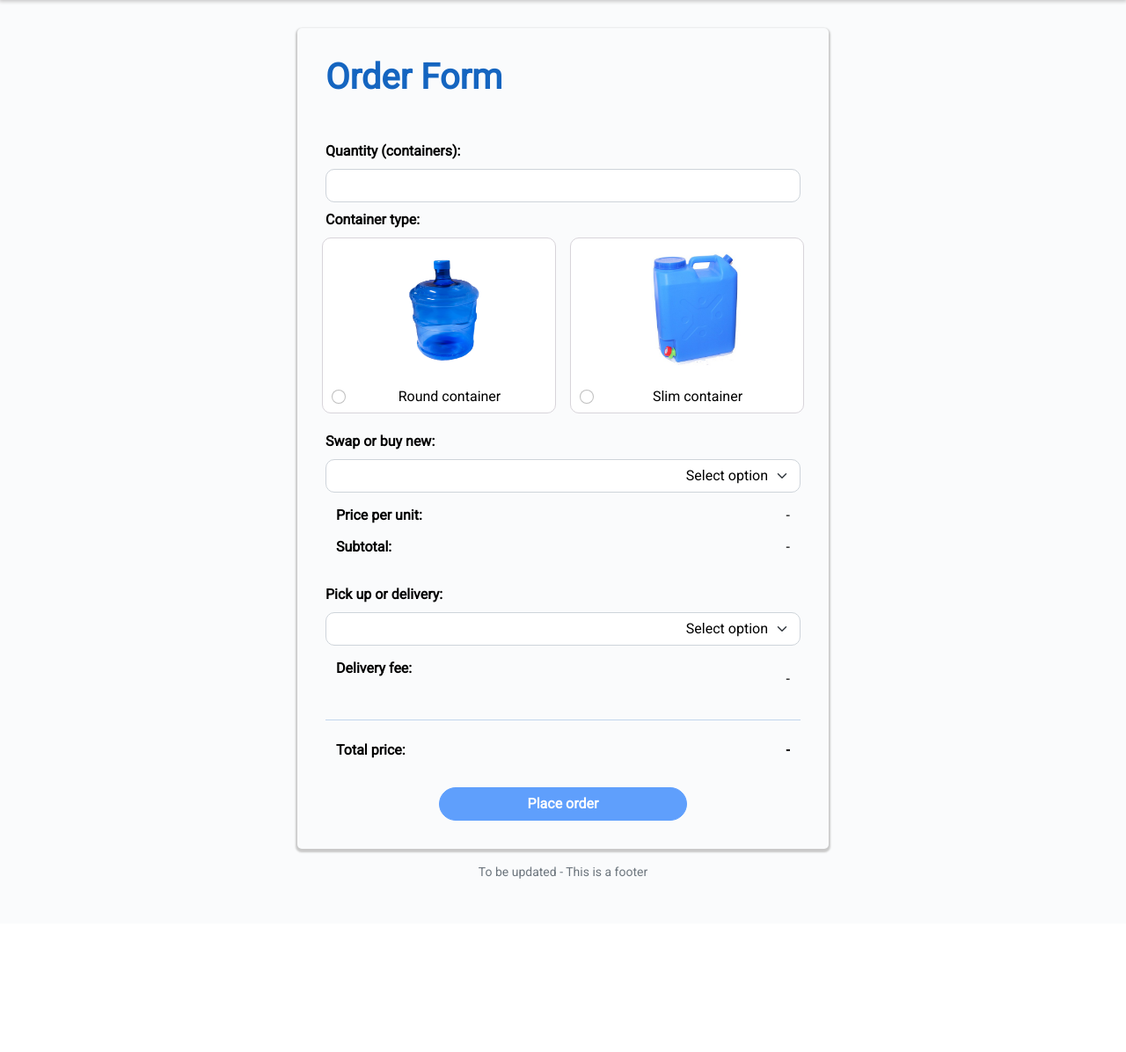
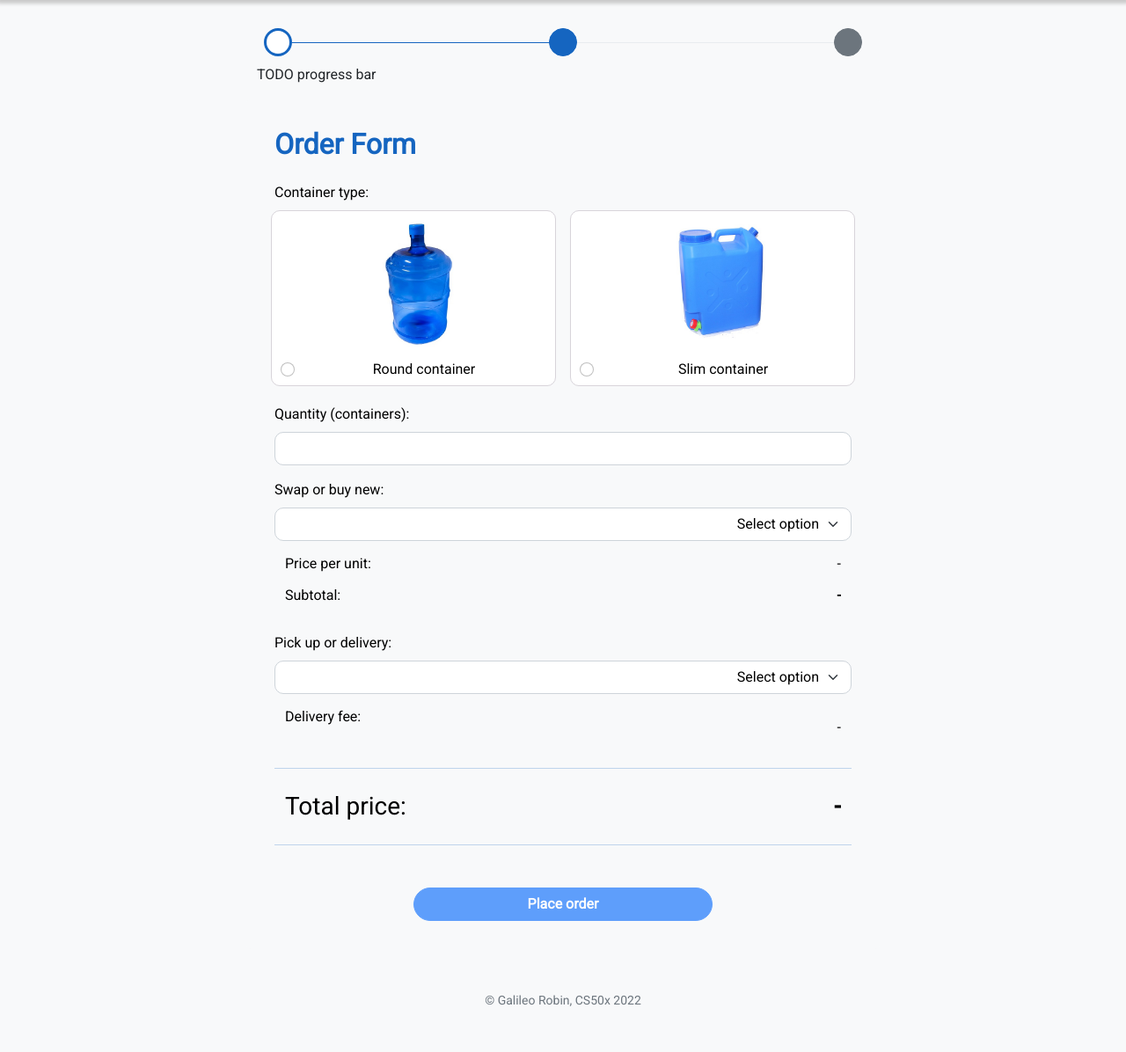
Before and after one commit to galileogenerobin/w10-final-project, a Flask app: page / in a window 1280 px wide. Shown: the part 74-1270 px from the top of the page at 88% size. Before the commit the page ends 1073 px from the top, so only its background shows below. Run offline with Flask 2, Linux system fonts and the light colour scheme; some libraries are stand-ins or nearby versions.

Commit message:
Index page updates
1. HTML - More UI updates / changes. Replaced type='submit' to type='button' in the form for more control on the execution.
2. CSS - styling changes to match UI updates
3. JS - refactored some code
4. Layout HTML - minor UI changes
5. Water OMS DB - dropped irrelevant tables, dropped 'cash' column in 'users' table

```diff
--- a/app.py
+++ b/app.py
@@ -16,9 +16,6 @@ app = Flask(__name__)
 
 # Ensure templates are auto-reloaded
 app.config["TEMPLATES_AUTO_RELOAD"] = True
-
-# Custom filter
-app.jinja_env.filters["php"] = php
 
 # Configure session to use filesystem (instead of signed cookies)
 app.config["SESSION_PERMANENT"] = False
@@ -54,11 +51,11 @@ def login():
 
         # Ensure username was submitted
         if not request.form.get("username"):
-            return apology("must provide username", 403)
+            return apology("must provide username", 400)
 
         # Ensure password was submitted
         elif not request.form.get("password"):
-            return apology("must provide password", 403)
+            return apology("must provide password", 400)
 
         # Query database for username
         rows = db.execute("SELECT * FROM users WHERE username = ?", request.form.get("username"))
--- a/static/index.js
+++ b/static/index.js
@@ -1,11 +1,9 @@
-let containerTypeElement;
 let containerType;
-let quantityElement;
 let quantity;
-let swapNewElement;
 let swapNew;
-let deliveryModeElement;
 let deliveryMode;
+let pricePerUnit = 0;
+let deliveryFee = 0;
 let pricePerUnitElement;
 let subtotalElement;
 let deliveryFeeElement;
@@ -18,10 +16,6 @@ const ORDER_TEXT_COLOR = 'rgb(40, 40, 40)';
 
 $(document).ready(function () {
     // Store elements into corresponding variables
-    deliveryModeElement = $('#delivery-mode');
-    containerTypeElement = $('#container-type');
-    quantityElement = $('#quantity');
-    swapNewElement = $('#swap-new');
     pricePerUnitElement = $('#price');
     subtotalElement = $('#subtotal');
     deliveryFeeElement = $('#delivery-fee');
@@ -43,7 +37,7 @@ $(document).ready(function () {
         updatePrices(quantity, deliveryMode, swapNew);
     });
 
-    quantityElement.change(function() {
+    $('#quantity').change(function() {
         quantity = this.value;
 
         // If user enters a negative value, reset to 0
@@ -55,36 +49,27 @@ $(document).ready(function () {
         updatePrices(quantity, deliveryMode, swapNew);
     })
 
-    deliveryModeElement.on('change', function() {
+    $('#delivery-mode').on('change', function() {
         deliveryMode = this.value;
-
-        deliveryModeElement.css('color', ORDER_TEXT_COLOR);
-
-        // console.log($('#delivery-address').disabled)
-        if (deliveryMode == 'Delivery') {
-            $('#delivery-address').prop('disabled', false);
-        } else {
-            $('#delivery-address').prop('disabled', true);
-        }
-        $('#sample-text').html(deliveryMode);
 
         updatePrices(quantity, deliveryMode, swapNew);
     });
 
-    swapNewElement.on('change', function() {
+    $('#swap-new').on('change', function() {
         swapNew = this.value;
 
-        swapNewElement.css('color', ORDER_TEXT_COLOR);
+        updatePrices(quantity, deliveryMode, swapNew);
+    });
 
-        updatePrices(quantity, deliveryMode, swapNew);
+    // Click listener for place order button
+    placeOrderBtn.click(function() {
+        logOrderDetails();
+        // $('#place-order-form').submit();
     });
 });
 
 // Compute the prices and update on screen
 function updatePrices(quantity = 0, deliveryMode, swapNew) {
-    let pricePerUnit = 0;
-    let deliveryFee = 0;
-
     // Check if all info is provided before enabling the submit button
     if ((quantity != 0) && containerType && deliveryMode && swapNew) {
         placeOrderBtn.prop('disabled', false);
@@ -108,20 +93,22 @@ function updatePrices(quantity = 0, deliveryMode, swapNew) {
         deliveryFee = 0;
     }
 
-    console.log(`quantity: ${quantity}, container: ${containerType}, swap or buy: ${swapNew}, pickup or delivery: ${deliveryMode}`)
-
     pricePerUnitElement.val(`${formatter.format(pricePerUnit)}`);
     deliveryFeeElement.val(`${formatter.format(deliveryFee)}`);
     subtotalElement.val(`${formatter.format(pricePerUnit * quantity)}`);
     totalPriceElement.val(`${formatter.format(pricePerUnit * quantity + deliveryFee)}`);
 }
 
+function logOrderDetails() {
+    console.log(`quantity: ${quantity}, container: ${containerType}, swap or buy: ${swapNew}, pickup or delivery: ${deliveryMode}, total: ${pricePerUnit * quantity + deliveryFee}`);
+}
+
 // Prevent Enter key from submitting the form
 // This is basically preventing the Enter key from doing anything
 // Source: https://stackoverflow.com/questions/895171/prevent-users-from-submitting-a-form-by-hitting-enter#:~:text=Disallow%20enter%20key%20anywhere&text=on(%22keydown%22%2C%20%22,be%20checked%20on%20the%20key%20.
-$(document).on("keydown", ":input:not(textarea)", function(event) {
-    return event.key != "Enter";
-});
+// $(document).on("keydown", ":input:not(textarea)", function(event) {
+//     return event.key != "Enter";
+// });
 
 
 // Formatting for our currency item
--- a/static/styles.css
+++ b/static/styles.css
@@ -11,7 +11,7 @@
   --yellow: #f5b82e;
   --green: #2e944b;
   --shadow: rgb(201, 201, 201);
-  --light-gray: rgb(250, 251, 252);
+  --light-gray: rgb(248, 249, 250);
   --border-gray: rgb(216, 212, 218);
   --nav-bar-color: rgb(36, 139, 224);
 }
@@ -21,6 +21,11 @@
 body {
   font-family: 'Roboto', sans-serif !important;
   background-color: var(--light-gray);
+}
+.container-medium {
+  max-width: 720px;
+  margin-left: auto;
+  margin-right: auto;
 }
 
 
@@ -43,7 +48,6 @@ nav .navbar-brand .white {
 .nav-container {
   border: none;
   background-color: var(--nav-bar-color) !important;
-  box-shadow: 0px 1px 4px 1px var(--shadow);
 }
 
 
@@ -53,7 +57,6 @@ select {
   height: 2rem;
   font-size: 1rem !important;
 }
-
 .not-bold {
   font-weight: normal !important;
 }
@@ -65,10 +68,17 @@ select {
   height: auto;
 }
 
+/* Shadow classes */
+.shadow-low {
+  box-shadow: 0px 1px 2px 1px var(--shadow);
+}
+.shadow-high {
+  box-shadow: 0px 1px 4px 3px var(--shadow);
+}
+
 .order-form {
   margin-top: 1rem;
   background-color: var(--light-gray);
-  box-shadow: 0px 2px 2px 2px var(--shadow);
   /* background-color: transparent; */
   padding: 2rem;
   border-radius: 5px;
@@ -78,7 +88,7 @@ select {
 
 /* Overriding input group text properties */
 .input-group-text {
-  font-weight: bold;
+  /* font-weight: bold; */
   background-color: transparent;
   color: black;
   border: 0;
--- a/templates/index.html
+++ b/templates/index.html
@@ -10,28 +10,36 @@
 {% endblock %}
 
 {% block main %}
-    <div class="container-fluid my-3">
+    <div class="container-medium">
 
         <div class="row">
             <!-- We use Bootstrap's grid system to center our order form on the screen by assigning column classes (12-column grid) -->
-            <div class="col-sm-3"></div>
-
-            <div class="col-sm-6">
-                <div class="order-form">
-                    <h1 class="mb-5 fw-bold">Order Form</h1>
-
-                    <form action="/place-order" method="post">
-                        <div class="mb-2">
-                            <label class="form-label text-start fw-bold" for="quantity">Quantity (containers):</label>
-                            <input class="form-control text-end input-group-entry" type="number" id="quantity" name="quantity" min="0" placeholder="">
+                <div class="row mx-0">
+                    <div class="mx-auto mt-4">
+                        <div class="position-relative m-4">
+                            <!-- TODO: move styling to css file -->
+                            <div class="progress" style="height: 1px;">
+                                <div class="progress-bar" role="progressbar" style="width: 50%; background-color: var(--blue);"></div>
+                            </div>
+                            <button type="button" class="position-absolute top-0 start-0 translate-middle btn btn-sm btn-primary rounded-pill" style="width: 2rem; height:2rem; background-color:white; border: 3px solid var(--blue);"></button>
+                            <button type="button" class="position-absolute top-0 start-50 translate-middle btn btn-sm btn-primary rounded-pill" style="width: 2rem; height:2rem;"></button>
+                            <button type="button" class="position-absolute top-0 start-100 translate-middle btn btn-sm btn-secondary rounded-pill" style="width: 2rem; height:2rem;"></button>
+                        </div>
+                        TODO progress bar
+                    </div>
                 </div>
 
+                <div class="row mx-0">
+                    <div class="order-form">
+                        <h2 class="mb-4 fw-bold">Order Form</h2>
+
+                        <form id="place-order-form" action="/place-order" method="post">
                             <!-- For container type, we're using radio buttons with images (by grouping them together in a div container) -->
                             <!-- We added a click listener to the container so that the user can just click anywhere inside the container to select the radio option -->
                             <div class="mb-2">
-                            <label for="container-type" class="form-label text-start fw-bold">Container type:</label>
+                                <label for="container-type" class="form-label text-start">Container type:</label>
                                 <br>
-                            <div class="position-relative row">
+                                <div class="row">
                                     <div class="form-check-image-group col mx-2" id="round-container-option">
                                         <img class="form-check-image text-center position-relative start-50 translate-middle-x mb-2" src="/static/round-container.jpg" width="150" height="150">
                                         <div class="form-check text-center">
@@ -49,8 +57,13 @@
                                 </div>
                             </div>
 
+                            <div class="mb-3">
+                                <label class="form-label text-start" for="quantity">Quantity (containers):</label>
+                                <input class="form-control text-end input-group-entry" type="number" id="quantity" name="quantity" min="0" placeholder="">
+                            </div>
+
                             <div class="mb-2">
-                            <label class="form-label text-start fw-bold" for="swap-new" >Swap or buy new:</label>
+                                <label class="form-label text-start" for="swap-new" >Swap or buy new:</label>
                                 <select class="form-select w-100 no-selection text-end input-group-entry" id="swap-new" name="swap-new">
                                     <option selected disabled>Select option</option>
                                     <option value="Swap">Swap container</option>
@@ -60,16 +73,16 @@
 
                             <div class="input-group">
                                 <span class="input-group-text">Price per unit:</span>
-                            <input class="form-control text-end form-read-only input-group-entry" disabled type="text" id="price" name="price" value="-">
+                                <input class="form-control text-end form-read-only" disabled type="text" id="price" name="price" value="-">
                             </div>
 
                             <div class="input-group mb-4">
                                 <span class="input-group-text">Subtotal:</span>
-                            <input class="form-control text-end form-read-only input-group-entry" disabled type="text" id="subtotal" name="subtotal" value="-">
+                                <input class="form-control text-end form-read-only fw-bold" disabled type="text" id="subtotal" name="subtotal" value="-">
                             </div>
 
                             <div class="mb-2">
-                            <label class="form-label text-start fw-bold" for="delivery-mode" >Pick up or delivery:</label>
+                                <label class="form-label text-start" for="delivery-mode" >Pick up or delivery:</label>
                                 <select class="form-select w-100 no-selection text-end input-group-entry" id="delivery-mode" name="delivery-mode">
                                     <option selected disabled>Select option</option>
                                     <option value="Pick up">Pick up</option>
@@ -79,19 +92,21 @@
 
                             <div class="input-group">
                                 <span class="input-group-text mb-4">Delivery fee:</span>
-                            <input class="form-control text-end form-read-only input-group-entry" disabled type="text" id="delivery-fee" name="delivery-fee" value="-">
+                                <input class="form-control text-end form-read-only" disabled type="text" id="delivery-fee" name="delivery-fee" value="-">
                             </div>
 
                             <hr>
 
-                        <div class="input-group mb-4">
-                            <span class="input-group-text">Total price:</span>
-                            <input class="form-control text-end form-read-only fw-bold input-group-entry" disabled type="text" id="total" name="total" value="-">
+                            <div class="input-group">
+                                <span class="input-group-text fs-3">Total price:</span>
+                                <input class="form-control text-end form-read-only fw-bold fs-3" disabled type="text" id="total" name="total" value="-">
                             </div>
+
+                            <hr class="mb-5 ">
 
                             <div class="row">
                                 <span class="col-3"></span>
-                            <button class="btn btn-primary col-6" disabled id="place-order" type="submit">Place order</button>
+                                <button class="btn btn-primary col-6" disabled id="place-order" type="button">Place order</button>
                                 <span class="col-3"></span>
                             </div>
 
@@ -100,7 +115,6 @@
                     </div>
                 </div>
 
-            <div class="col-sm-3"></div>
             <!--
             -   Choose between round containers or slim containers (ok)
             -   Input quantity (ok)
--- a/templates/layout.html
+++ b/templates/layout.html
@@ -29,7 +29,7 @@
 
     <body>
 
-        <nav class="navbar navbar-expand-lg navbar-light nav-container sticky-top">
+        <nav class="navbar navbar-expand-lg navbar-light nav-container shadow-high sticky-top">
             <div class="container-fluid">
                 <a class="navbar-brand mx-3" href="/"><span class="white fw-bold">Water OMS</span></a>
                 <!--Collapsing Nav Button for smaller screens-->
@@ -55,12 +55,12 @@
             </div>
         </nav>
 
-        <main class="container-fluid">
+        <main>
             {% block main %}{% endblock %}
         </main>
 
-        <footer class="mb-5 small text-center text-muted">
-            To be updated - This is a footer
+        <footer class="my-5 small text-center text-muted">
+            &#169; Galileo Robin, CS50x 2022
         </footer>
 
     </body>
```
Also changed, not shown: static/round-container.jpg, water-oms.db. Lines whose indentation alone changed are shown as unchanged.
